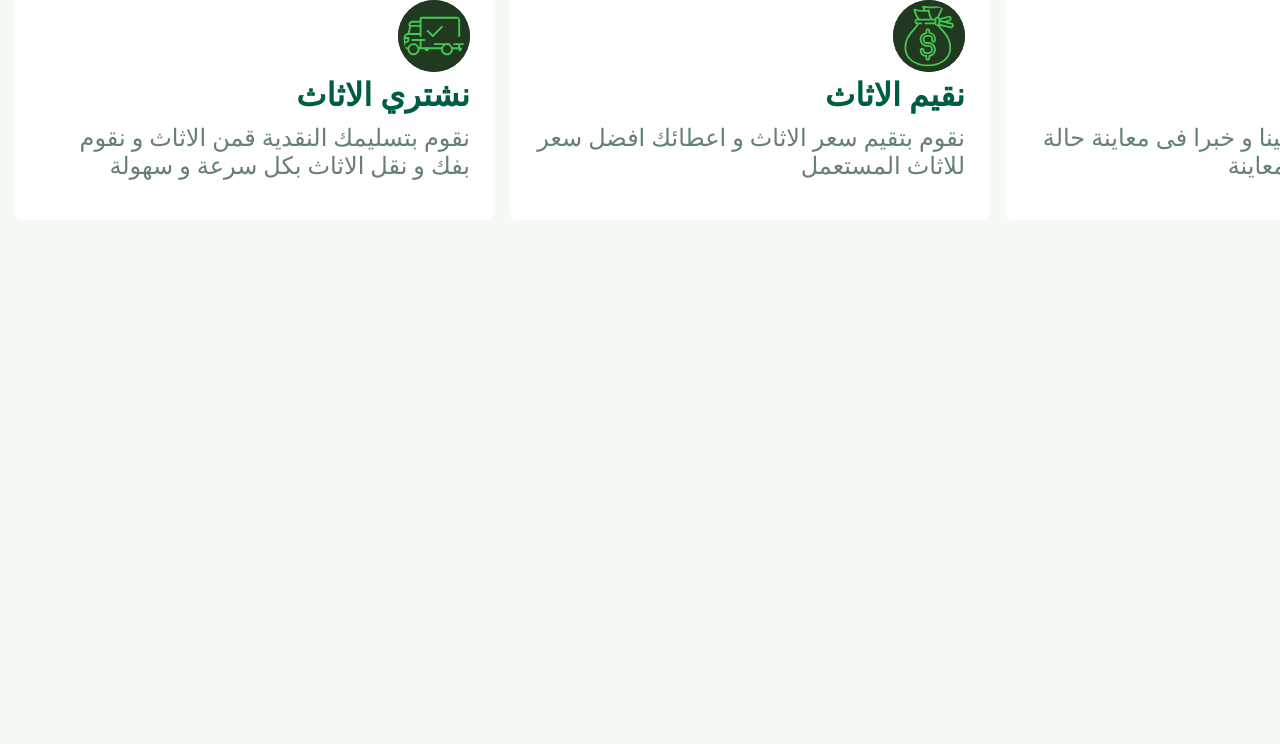
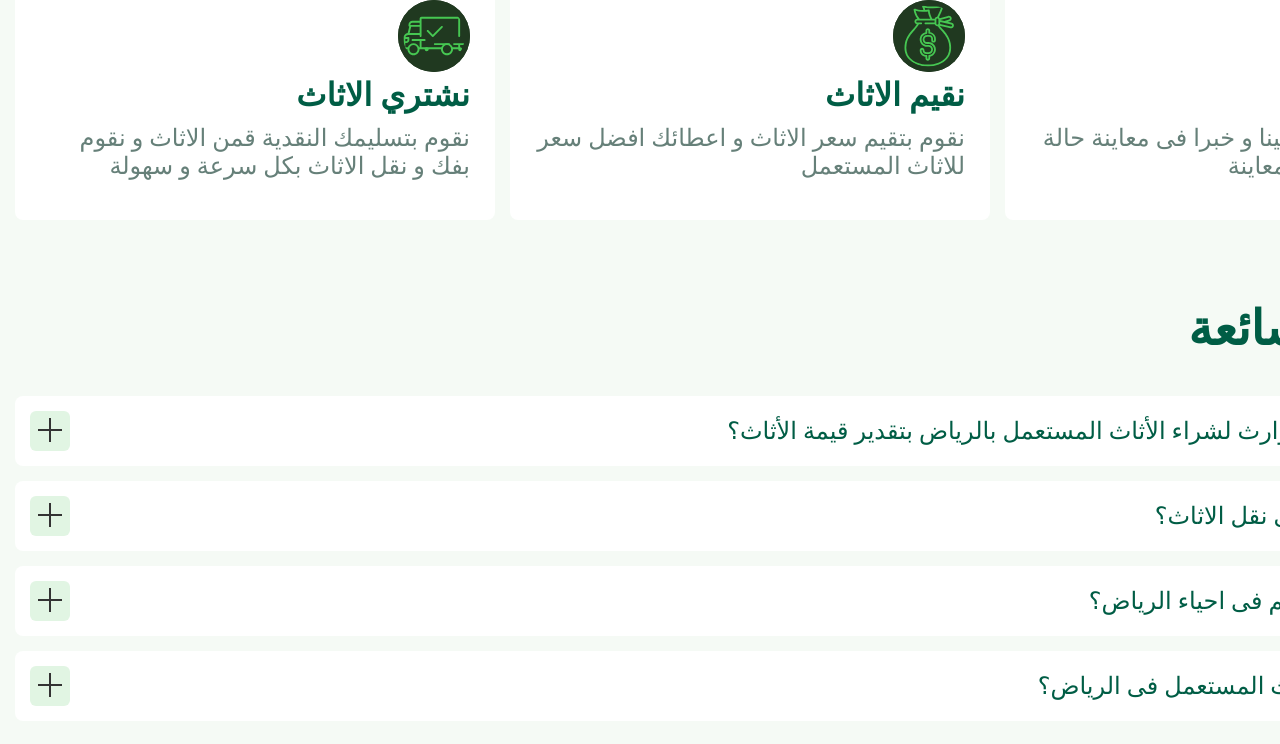
Before and after one commit to AshrafSayed2202/wareth, a React (Create React App) app: page / in a window 1280 px wide. Shown: the part 1855-2599 px from the top of the page. Built offline with nearby package versions, Linux system fonts and the light colour scheme.

Commit message:
FAQs Done

```diff
--- /dev/null
+++ b/src/assets/styles/FAQs.module.css
@@ -0,0 +1,74 @@
+.heading {
+    margin-bottom: 40px;
+    margin-top: 80px;
+    font-size: 3rem;
+    color: #005D45;
+    font-weight: 600;
+}
+
+.faqContainer {
+    display: flex;
+    flex-direction: column;
+    gap: 15px;
+}
+
+.faqItem {
+    border-radius: 8px;
+    padding: 15px;
+    cursor: pointer;
+    background-color: #FFFFFF;
+    transition: background-color 0.3s ease;
+}
+
+.question {
+    display: flex;
+    justify-content: space-between;
+    align-items: center;
+    color: #005D45;
+    font-size: 24px;
+}
+
+.icon {
+    width: 40px;
+    height: 40px;
+    position: relative;
+    background-color: #E1F5E3;
+    border-radius: 6px;
+}
+
+.icon::before,
+.icon::after {
+    content: "";
+    position: absolute;
+    background-color: #333;
+    width: 60%;
+    height: 2px;
+    left: 8px;
+    bottom: 20px;
+    transition: transform 0.3s ease;
+}
+
+.icon::before {
+    transform: rotate(0deg);
+    /* Horizontal line */
+}
+
+.icon::after {
+    transform: rotate(90deg);
+    /* Vertical line */
+}
+
+.iconOpen::after {
+    transform: rotate(0deg);
+    /* Rotate to create the "-" icon */
+}
+
+.answer {
+    overflow: hidden;
+    transition: height 0.3s ease;
+    /* Smooth height transition */
+    height: 0;
+    /* Collapsed height */
+    color: #668079;
+    font-size: 24px;
+}
--- /dev/null
+++ b/src/components/FAQs.jsx
@@ -0,0 +1,69 @@
+import React, { useState, useRef } from "react";
+import styles from "../assets/styles/FAQs.module.css"
+
+const FAQs = () => {
+    const [activeIndices, setActiveIndices] = useState([]);
+    const contentRefs = useRef([]);
+
+    const toggleQuestion = (index) => {
+        setActiveIndices((prevIndices) =>
+            prevIndices.includes(index) ? prevIndices.filter((i) => i !== index) : [...prevIndices, index]
+        );
+
+        // Apply smooth height transition
+        const content = contentRefs.current[index];
+        if (content) {
+            if (content.style.height) {
+                content.style.height = null; // Collapse to 0
+            } else {
+                content.style.height = `${content.scrollHeight}px`; // Expand to full height
+            }
+        }
+    };
+
+    const faqs = [
+        {
+            question: "كيف تقوم شركة الوارث لشراء الأثاث المستعمل بالرياض بتقدير قيمة الأثاث؟",
+            answer: "تقوم الشركة بإرسال فريق العمل المتكون من عمال و فنيين ونجارين لفحص الأثاث او الأجهزة المراد بيعها لمعرفة قيمته وتقديم سعر مناسب يرضي العميل، كما تقوم بالتواصل معك لإبلاغك بالسعر التي تم الإتفاق عليه",
+        },
+        {
+            question: "هل توجد رسوم على نقل الاثاث؟",
+            answer: "تقوم الشركة بإرسال فريق العمل المتكون من عمال و فنيين ونجارين لفحص الأثاث او الأجهزة المراد بيعها لمعرفة قيمته وتقديم سعر مناسب يرضي العميل، كما تقوم بالتواصل معك لإبلاغك بالسعر التي تم الإتفاق عليه",
+        },
+        {
+            question: "اين تقدمون خدماتكم فى احياء الرياض؟",
+            answer: "تقوم الشركة بإرسال فريق العمل المتكون من عمال و فنيين ونجارين لفحص الأثاث او الأجهزة المراد بيعها لمعرفة قيمته وتقديم سعر مناسب يرضي العميل، كما تقوم بالتواصل معك لإبلاغك بالسعر التي تم الإتفاق عليه",
+        },
+        {
+            question: "كيف يتم شراء الأثاث المستعمل فى الرياض؟",
+            answer: "تقوم الشركة بإرسال فريق العمل المتكون من عمال و فنيين ونجارين لفحص الأثاث او الأجهزة المراد بيعها لمعرفة قيمته وتقديم سعر مناسب يرضي العميل، كما تقوم بالتواصل معك لإبلاغك بالسعر التي تم الإتفاق عليه",
+        },
+    ];
+
+    return (
+        <div className="container">
+            <h1 className={styles.heading}>الأسئلة الشائعة</h1>
+            <div className={styles.faqContainer}>
+                {faqs.map((faq, index) => (
+                    <div key={index} className={styles.faqItem}>
+                        <div className={styles.question} onClick={() => toggleQuestion(index)}>
+                            <span>{faq.question}</span>
+                            <div className={`${styles.icon} ${activeIndices.includes(index) ? styles.iconOpen : ""}`} />
+                        </div>
+                        <div
+                            ref={(el) => (contentRefs.current[index] = el)}
+                            className={styles.answer}
+                            style={{
+                                height: activeIndices.includes(index) ? `${contentRefs.current[index]?.scrollHeight}px` : "0",
+                            }}
+                        >
+                            <p>{faq.answer}</p>
+                        </div>
+                    </div>
+                ))}
+            </div>
+        </div>
+    );
+};
+
+export default FAQs;
--- a/src/components/Home.jsx
+++ b/src/components/Home.jsx
@@ -2,6 +2,7 @@ import React from 'react';
 import LandingSection from './LandingSection';
 import ImageCardSection from './ImageCardSection';
 import BusinessSection from './BusinessSection';
+import FAQs from './FAQs';
 
 const Home = () => {
     return (
@@ -9,6 +10,7 @@ const Home = () => {
             <LandingSection />
             <ImageCardSection />
             <BusinessSection />
+            <FAQs />
         </>
     )
 };
```
